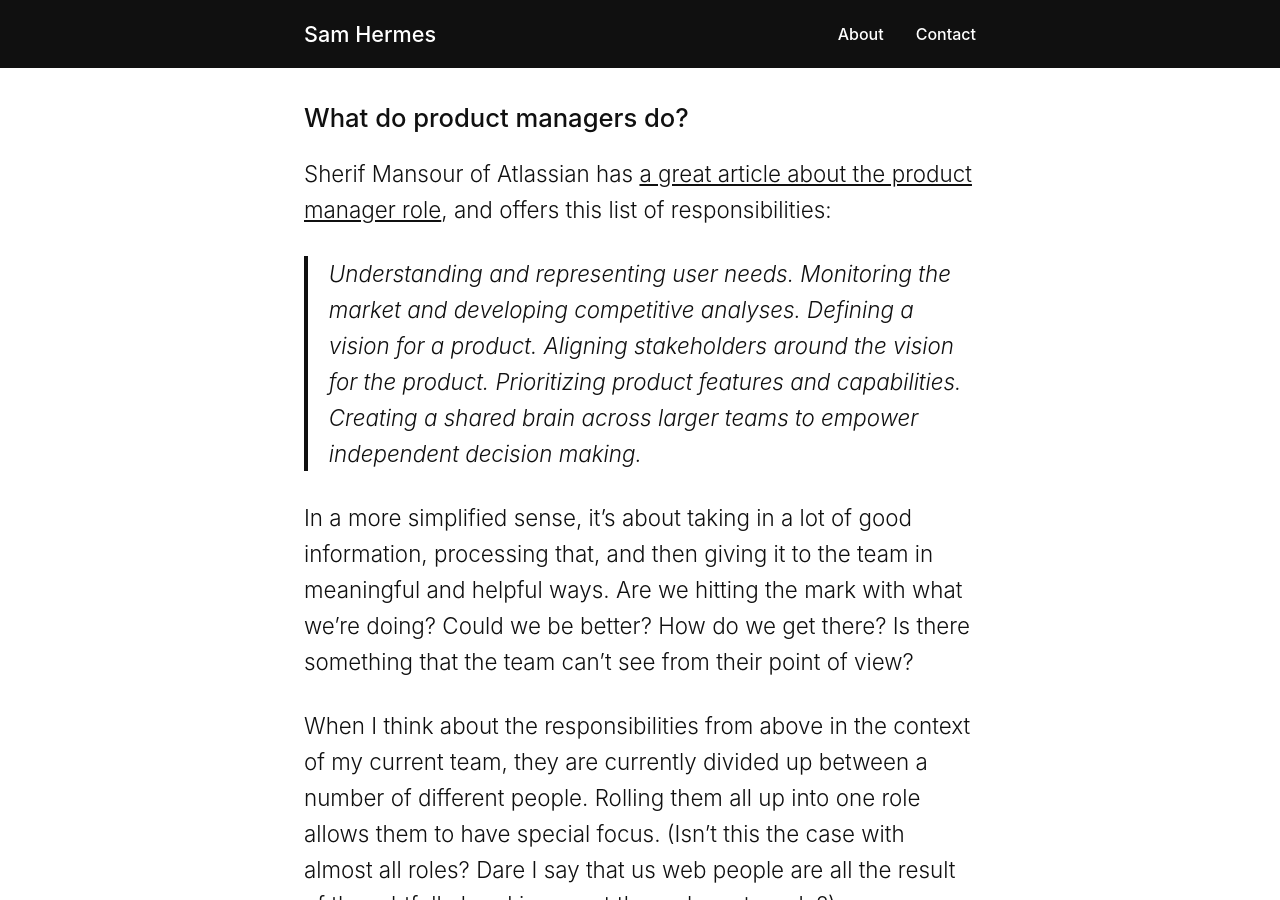
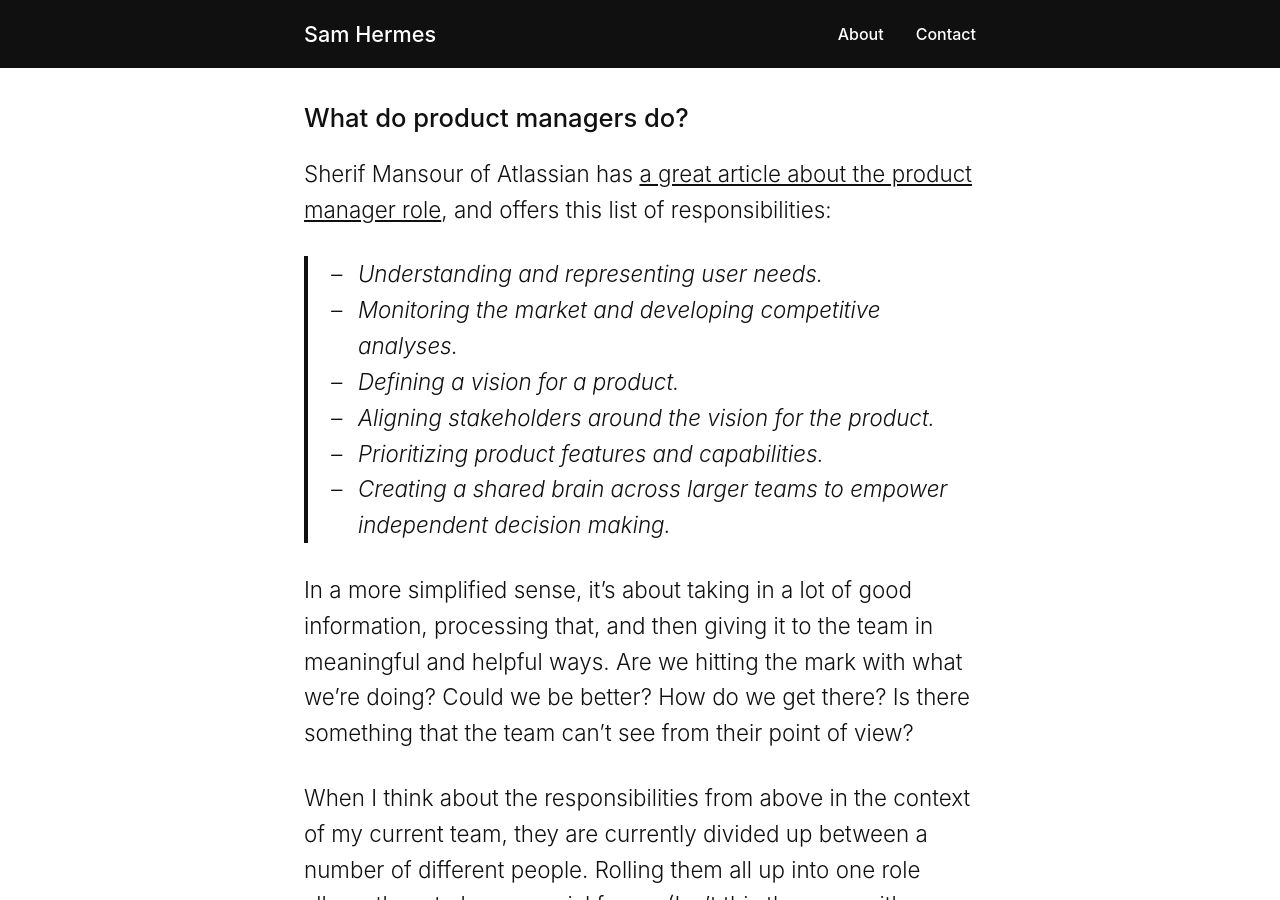
Before and after one commit to samhermes/samhermes.github.io, a Jekyll site: the page built from _posts/2020-06-06-what-is-product-management.markdown, in a window 1280 px wide and 900 px high, scrolled down 1948 px. Built offline with Jekyll 4.4.1, drawn with Linux system fonts in a browser that asks for light colours.

Commit message:
Updated What Is Product Management

```diff
--- a/_posts/2020-06-06-what-is-product-management.markdown
+++ b/_posts/2020-06-06-what-is-product-management.markdown
@@ -24,13 +24,12 @@ If products are the things produced by labor, we are making all kinds of product
 
 Sherif Mansour of Atlassian has [a great article about the product manager role](https://www.atlassian.com/agile/product-management/product-manager), and offers this list of responsibilities:
 
-
-> Understanding and representing user needs.
-> Monitoring the market and developing competitive analyses.
-> Defining a vision for a product.
-> Aligning stakeholders around the vision for the product.
-> Prioritizing product features and capabilities.
-> Creating a shared brain across larger teams to empower independent decision making.
+> - Understanding and representing user needs.
+> - Monitoring the market and developing competitive analyses.
+> - Defining a vision for a product.
+> - Aligning stakeholders around the vision for the product.
+> - Prioritizing product features and capabilities.
+> - Creating a shared brain across larger teams to empower independent decision making.
 
 In a more simplified sense, it’s about taking in a lot of good information, processing that, and then giving it to the team in meaningful and helpful ways. Are we hitting the mark with what we’re doing? Could we be better? How do we get there? Is there something that the team can’t see from their point of view?
 
```
